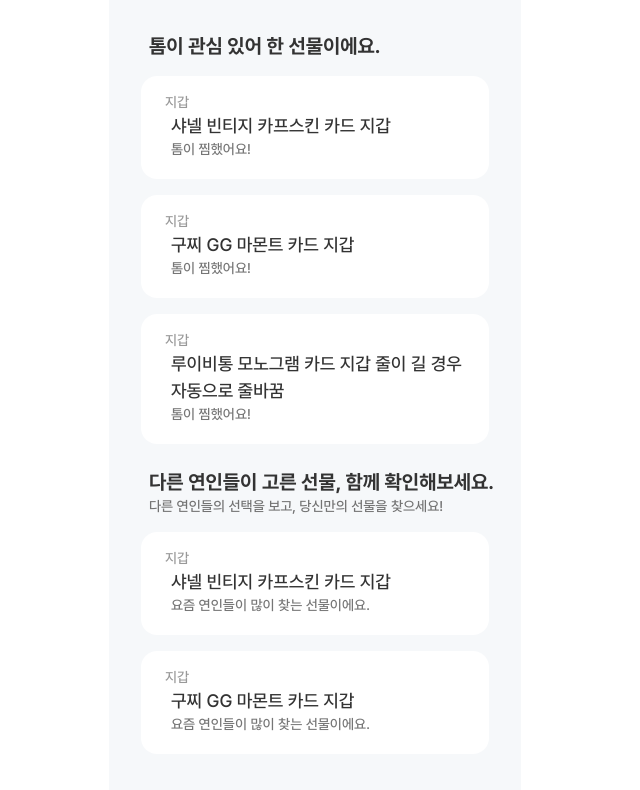
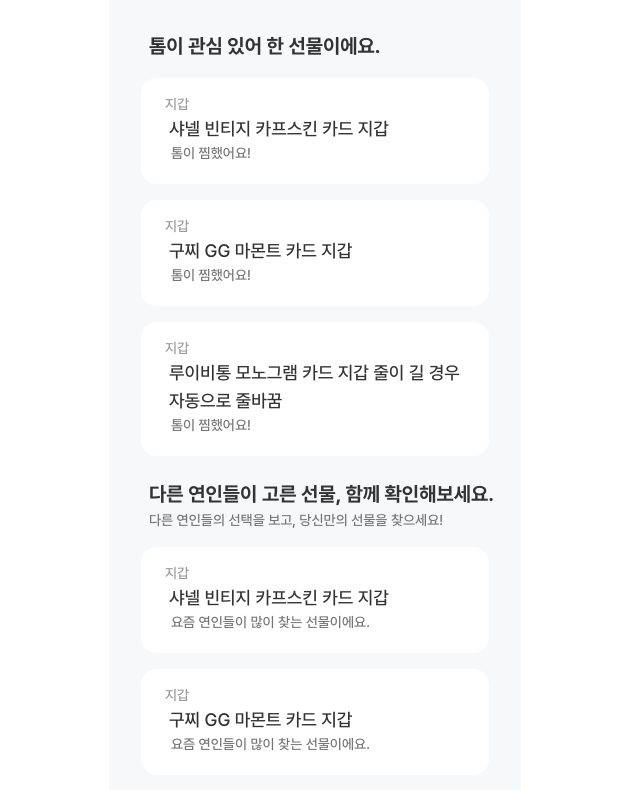
Before and after one commit to LoFin-official/LoFin-FE, a Next.js app: page /present/Present in a window 1280 px wide. Shown: the top 790 px of the page, without its empty margins (325-965 px from the left). Built offline with nearby package versions, Linux system fonts and the light colour scheme.

Commit message:
📝 Update : 공통 컴포넌트 - 선물 추천 아이템 수정

```diff
--- a/src/components/shared/PresentItem.tsx
+++ b/src/components/shared/PresentItem.tsx
@@ -9,10 +9,12 @@ interface PresentItemProps {
 export default function PresentItem({ sectionTitle, sectionSubtitle, items }: PresentItemProps) {
   return (
     <div>
-      {/* 섹션 제목 */}
-      <div className='ml-6 text-[#333333] text-xl font-bold '>{sectionTitle}</div>
-      {/* 섹션 부제목 */}
-      <div className='ml-6 text-[#737373] text-sm font-medium mb-4'>{sectionSubtitle}</div>
+      <div className='flex flex-col gap-[2px]'>
+        {/* 섹션 제목 */}
+        <div className='ml-6 text-[#333333] text-xl font-bold '>{sectionTitle}</div>
+        {/* 섹션 부제목 */}
+        <div className='ml-6 text-[#767676] mb-4'>{sectionSubtitle}</div>
+      </div>
 
       {/* 선물 리스트 */}
       <div className='space-y-4 px-4'>
@@ -25,9 +27,9 @@ export default function PresentItem({ sectionTitle, sectionSubtitle, items }: Pr
               paddingBottom: '4px',
             }}
           >
-            <div className='text-[#999999] text-sm font-medium mb-0'>{item.label}</div>
-            <div className='text-[#333333] text-[18px] font-medium ml-1.5 break-words'>{item.title}</div>
-            <div className='text-[#767676] text-sm font-medium mb-4 ml-1.5 break-words'>{item.description}</div>
+            <div className='text-[#999999]'>{item.label}</div>
+            <div className='text-[#333333] text-lg ml-1 break-words'>{item.title}</div>
+            <div className='text-[#767676] mb-4 ml-1.5 break-words'>{item.description}</div>
           </div>
         ))}
       </div>
--- a/src/pages/present/Present.tsx
+++ b/src/pages/present/Present.tsx
@@ -1,5 +1,5 @@
 import React from 'react';
-import PresentItem from '@/components/shared/PresentItem'; // Adjust the import path based on your project structure
+import PresentItem from '@/components/shared/PresentItem';
 
 export default function Present() {
   const tomFavorites = [
```
